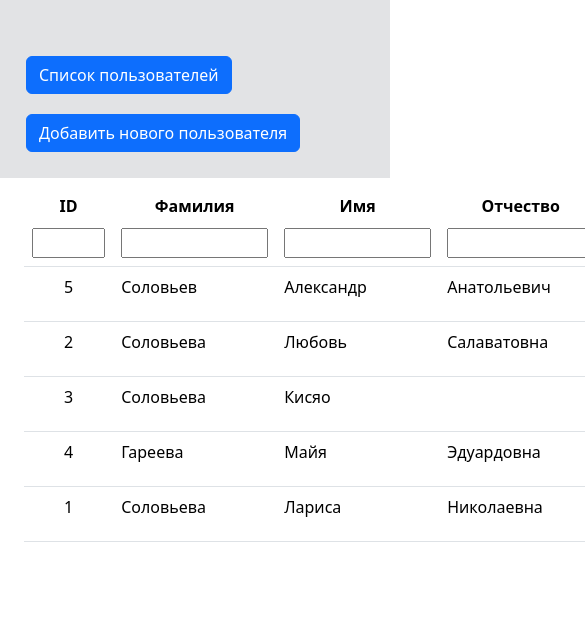
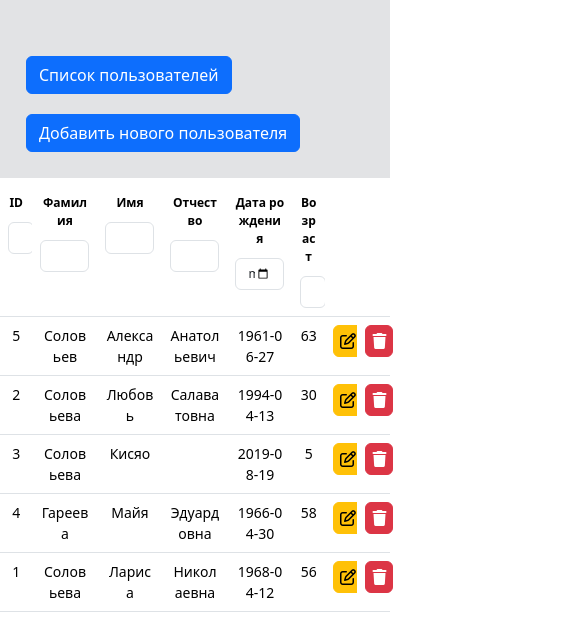
Before and after one commit to SLiubovS/vue-project-ts, a Vue app: page / in a window 390 px wide. Shown: the top 636 px of the page, 585 px wide, since content can reach past the window. Built offline with nearby package versions, Linux system fonts and the light colour scheme.

Commit message:
совместила адаптивность с изменением шрифта в Users.vue поменяла разметку и стили в AddUser.vue

```diff
--- a/src/App.vue
+++ b/src/App.vue
@@ -32,10 +32,10 @@
   margin: 10px;
 }
 
-.container {
+/* .container {
   display: flex;
   align-items: center;
-}
+} */
 
 
 /* ниже отключены старые классы */
--- a/src/components/AddUser.vue
+++ b/src/components/AddUser.vue
@@ -70,37 +70,44 @@ function cansel() {
 </script>
 
 <template>
-  <div class="form-add">
-    <div class="form-add__form-container">
-      <div class="form-add__form-group form-add__form-group_col">
-        <label class="form-add__label">Фамилия: </label>
-        <input class="form-add__input form-control" v-model="user.lastName" placeholder="Введите фамилию"
-          :class="{ 'form-add__input_color': lastNameInputRed }">
-        <span :class="{ 'form-add__input_color': lastNameInputRed }"></span>
-        <label class="form-add__label">Имя: </label>
-        <input class="form-add__input form-control" v-model="user.firstName" placeholder="Введите имя"
-          :class="{ 'form-add__input_color': firstNameInputRed }" />
-        <span :class="{ 'form-add__input_color': firstNameInputRed }"></span>
+
+<div class="container">
+  <div class="row justify-content-md-center">
+    <div class="col-md-auto">
+<div class="card text-bg-light">
+  <h6 class="card-header">
+    Данные нового пользователя
+  </h6>
+  <div class="card-body">
+    <div class="card-body__form-group card-body__form-group_col">
+        <label class="card-text">Фамилия: </label>
+        <input class="card-body__input card-body__input_margin form-control" v-model="user.lastName" placeholder="Введите фамилию"
+          :class="{ 'card-body__input_color': lastNameInputRed }">
+        <span :class="{ 'card-body__input_color': lastNameInputRed }"></span>
+        <label class="card-text">Имя: </label>
+        <input class="card-body__input card-body__input_margin form-control" v-model="user.firstName" placeholder="Введите имя"
+          :class="{ 'card-body__input_color': firstNameInputRed }" />
+        <span :class="{ 'card-body__input_color': firstNameInputRed }"></span>
 
 
-        <label class="form-add__label" v-show="checked">Отчество: </label>
-        <input class="form-add__input form-control" v-show="checked" v-model="user.surName" placeholder="Введите отчество"
-          :class="{ 'form-add__input_color': surNameInputRed }" />
-        <span v-if="surNameInputRed" :class="{ 'form-add__input_color': surNameInputRed }"></span>
+        <label class="card-text" v-show="checked">Отчество: </label>
+        <input class="card-body__input card-body__input_margin form-control" v-show="checked" v-model="user.surName" placeholder="Введите отчество"
+          :class="{ 'card-body__input_color': surNameInputRed }" />
+        <span v-if="surNameInputRed" :class="{ 'card-body__input_color': surNameInputRed }"></span>
       </div>
 
-      <div class="form-add__form-group form-add__form-group_pad">
-        <input id="formAdd-checkbox" class="form-add__checkbox" type="checkbox" @change="onClickCheckBox" />
+      <div class="card-body__form-group card-body__form-group_pad">
+        <input id="formAdd-checkbox" class="card-body__checkbox" type="checkbox" @change="onClickCheckBox" />
         <label for="formAdd-checkbox">есть отчество? </label>
       </div>
 
-      <div class="form-add__form-group form-add__form-group_col">
-        <label class="form-add__label">Дата рождения: </label>
-        <input type="date" class="form-add__input form-add__input_margin form-control" v-model="user.birthday"
-          :class="{ 'form-add__input_color': birthdayInputRed }" />
+      <div class="card-body__form-group card-body__form-group_col">
+        <label class="card-text">Дата рождения: </label>
+        <input type="date" class="card-body__input card-body__input_margin form-control" v-model="user.birthday"
+          :class="{ 'card-body__input_color': birthdayInputRed }" />
       </div>
 
-      <div class="form-add__form-group form-add__form-group_padding form-add__form-group_button">
+      <div class="card-body__form-group card-body__form-group_button">
         <button type="button" @click="buttonAddUser" class="btn btn-success">
           Сохранить
         </button>
@@ -109,85 +116,56 @@ function cansel() {
         </button>
       </div>
 
-      <li class="form-add__li_color" v-for="validationResult in validationResults" :key="validationResult.fieldName">
+      <li class="card-body__li_color" v-for="validationResult in validationResults" :key="validationResult.fieldName">
         {{ validationResult.message }}
       </li>
-    </div>
   </div>
+</div>
+</div>
+</div>
+</div>
 </template>
 
 <style scoped>
-.form-add {
-  width: 200px;
-  border: 1px solid black;
-  border-radius: 7px;
-  padding: 20px 10px;
-  box-shadow: 1px 1px 1px gray;
+
+/* .card {
   margin-left: auto;
   margin-right: auto;
-}
+} */
 
-.form-add__form-group {
-  display: flex;
-}
-
-.form-add__form-group_margin {
-  margin-bottom: 10px;
-}
-
-.form-add__label {
-  margin-bottom: 2px;
-}
-
-.form-add__input {
-  margin-top: 0;
-}
-
-.form-add__input_margin {
+.card-body__input_margin {
   margin-bottom: 20px;
 }
 
-.form-add__form-group_col {
-  flex-direction: column;
-}
-
-.form-add__form-group_pad {
+.card-body__form-group_pad {
   padding-bottom: 10px;
 }
 
-.form-Add__button {
-  width: 100%;
-}
-
-.form-add__checkbox {
+.card-body__checkbox {
   margin: 0;
   margin-right: 5px;
 }
 
-.form-add__input_color {
+.card-body__input_color {
   margin-top: 0;
   border-color: red;
   color: red;
 }
 
-.form-add__input_color:focus {
+.card-body__input_color:focus {
   margin-top: 0;
   outline: none;
   border-color: red;
   color: red;
 }
 
-.form-add__li_color {
+.card-body__li_color {
   margin-left: 0;
   list-style-type: none;
   color: red;
 }
 
-.form-add__form-group_padding {
-  padding-bottom: 0;
-}
-
-.form-add__form-group_button {
+.card-body__form-group_button {
   display: flex;
   justify-content: space-between;
 }
--- a/src/components/Users.vue
+++ b/src/components/Users.vue
@@ -246,101 +246,164 @@ function searchByInputAge() {
 </script>
 
 <template>
-  <div class="container">
+  <!-- <div class="row">
+    <div class="col"> -->
     <table class="table table-hover table__tbody_align">
       <thead>
-        <tr>
-          <th scope="col" class="table__th_align">
-            <div @click="sortById" class="table__div_padding">ID</div>
+        <tr class="row row-cols-12 justify-content-md-center">
+          <th class="col-1">
+            <div @click="sortById" class="table__div_padding table_align table__th_size">ID</div>
             <div>
-              <input class="table__inputId_size" type="number" v-model="inputId" @input="searchByInputId">
+              <input class="table__inputId_size form-control  table__th_size" type="number" v-model="inputId" @input="searchByInputId">
             </div>
           </th>
-          <th class="table__th_align" scope="col">
-            <div @click="sortByLastName" class="table__div_padding">Фамилия</div>
+          <th class="col-2">
+            <div @click="sortByLastName" class="table__div_padding table_align table__th_size">Фамилия</div>
             <div>
-              <input type="text" size="10" oninput="this.size=Math.max(this.value.length, 10)" v-model="inputLastName"
+              <input class="form-control table__th_size" type="text" size="10" oninput="this.size=Math.max(this.value.length, 10)" v-model="inputLastName"
                 @input="searchByInputLastName">
             </div>
           </th>
-          <th class="table__th_align" scope="col">
-            <div @click="sortByFirstName" class="table__div_padding">Имя</div>
+          <th class="col-2">
+            <div @click="sortByFirstName" class="table__div_padding table_align table__th_size">Имя</div>
             <div>
-              <input type="text" size="10" oninput="this.size=Math.max(this.value.length, 10)" v-model="inputFirstName"
+              <input class="form-control table__th_size" type="text" size="10" oninput="this.size=Math.max(this.value.length, 10)" v-model="inputFirstName"
                 @input="searchByInputFirstName">
             </div>
           </th>
-          <th class="table__th_align" scope="col">
-            <div @click="sortBySurName" class="table__div_padding">Отчество</div>
+          <th class="col-2">
+            <div @click="sortBySurName" class="table__div_padding table_align table__th_size">Отчество</div>
             <div>
-              <input type="text" size="10" oninput="this.size=Math.max(this.value.length, 10)" v-model="inputSurName"
+              <input class="form-control table__th_size" type="text" size="10" oninput="this.size=Math.max(this.value.length, 10)" v-model="inputSurName"
                 @input="searchByInputSurName">
             </div>
           </th>
 
-          <th class="table__th_align" scope="col">
-            <div @click="sortByBirthday" class="table__div_padding">Дата рождения</div>
+          <th class="col-2">
+            <div @click="sortByBirthday" class="table__div_padding table_align table__th_size">Дата рождения</div>
             <div>
-              <input class="table__inputDate_size" type="date" v-model="inputBirthday"
+              <input class="table__inputDate_size form-control table__th_size" type="date" v-model="inputBirthday"
                 @input="searchByInputBirthday">
             </div>
           </th>
-          <th class="table__th_align" scope="col">
-            <div @click="sortByAge" class="table__div_padding">Возраст</div>
+          <th class="col-1">
+            <div @click="sortByAge" class="table__div_padding table_align table__th_size">Возраст</div>
             <div>
-              <input class="table__inputAge_size" type="number" v-model="inputAge" @input="searchByInputAge">
+              <input class="table__inputAge_size form-control table__th_size" type="number" v-model="inputAge" @input="searchByInputAge">
             </div>
           </th>
+          <th class="col-1"></th>
+          <th class="col-1"></th>
         </tr>
       </thead>
 
       <tbody>
-        <tr v-for="user in users" :key="user.id">
-          <td class="table__td_align">
+        <tr class="row row-cols-12 justify-content-md-center table__tr_size" v-for="user in users" :key="user.id">
+          <td class=" col-1 table_align  table__tr_size">
             {{ user.id }}
           </td>
-          <td>
+          <td class="col-2 table_align  table__tr_size">
             {{ user.lastName }}
           </td>
-          <td>
+          <td class="col-2 table_align  table__tr_size">
             {{ user.firstName }}
           </td>
-          <td>
+          <td class="col-2 table_align  table__tr_size">
             {{ user.surName }}
           </td>
 
-          <td class="table__td_align">
+          <td class="col-2 table_align  table__tr_size">
             {{ user.birthday.toISOString().split("T")[0] }}
           </td>
-          <td class="table__td_align">
+          <td class="col-1 table_align  table__tr_size">
             {{ user.age }}
           </td>
-          <td>
-            <button type="button" class="btn btn-warning" @click="goToEdit(user.id)">
+          <td class="col-1 table_align">
+            <button type="button" class="btn btn-warning table__button_size" @click="goToEdit(user.id)">
               <i class="fa-regular fa-pen-to-square"></i>
             </button>
           </td>
-          <td>
-            <button type="button" class="btn btn-danger" @click="userDelete(user.id)">
+          <td class="col-1 table_align">
+            <button type="button" class="btn btn-danger table__button_size" @click="userDelete(user.id)">
               <i class="fa-solid fa-trash"></i>
             </button>
           </td>
         </tr>
       </tbody>
     </table>
-  </div>
+  <!-- </div>
+</div> -->
 </template>
 
 <style scoped>
 
-.table {
+.table__th_size,
+.table__tr_size {
+  word-break: break-all;
+}
+
+@media (min-width: 0) and (max-width: 767px) {
+
+  .table__th_size {
+font-size: 12px;
+}
+  .table__tr_size {
+font-size: 14px;
+}
+  .table__button_size {
+padding: 3px 6px;
+  }
+}
+
+@media (min-width: 768) and (max-width: 991px) {
+
+.table__th_size {
+font-size: 14px;
+}
+.table__tr_size {
+font-size: 15px;
+}
+.table__button_size {
+padding: 4px 9px;
+}
+}
+
+/* @media (min-width: 577px) and (max-width: 768px) {
+
+.table__th_size {
+font-size: 13px;
+word-break: break-all;
+font-weight: normal;
+}
+.table__tr_size {
+font-size: 15px;
+word-break: break-all;
+}
+.table__button_size {
+padding: 5px 7px;
+}
+} */
+
+
+
+/* .table__button_size {
+  font-size: 1.5rem;
+
+  padding: 2px;
+  margin: 0;
+} */
+
+/* } */
+
+/* .table {
   margin-left: auto;
   margin-right: auto;
-  width: 560px;
+
   border-spacing: 1px;
 }
+*/
 
-.table__inputId_size {
+/* .table__inputId_size {
   width: 8ch;
 }
 
@@ -350,14 +413,17 @@ function searchByInputAge() {
 
 .table__inputAge_size {
   width: 7.5ch;
-}
+}  */
 
-.table__th_align,
-.table__td_align {
+.table_align {
   text-align: center;
 }
 
 .table__div_padding {
 padding-bottom: 10px;
 }
+
+.table_button-margin {
+  margin-right: 10px;
+}
 </style>
```
